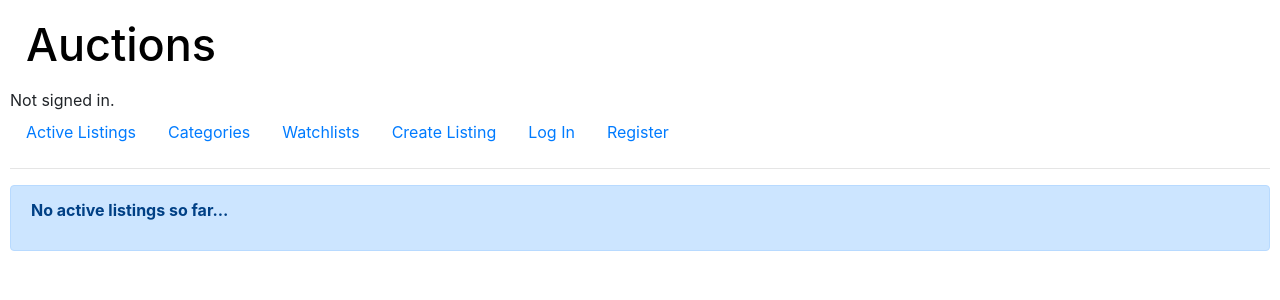
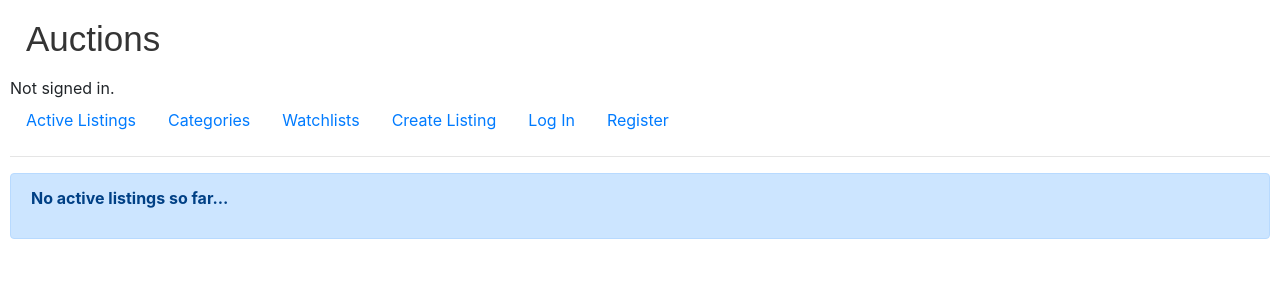
Before and after one commit to siva-mummadisetti/Auctions, a Django app: page / in a window 1280 px wide. Shown: the top 300 px of the page. Run offline with Django 3.2, Linux system fonts and the light colour scheme; data that the repository does not hold is empty; some libraries are stand-ins or nearby versions.

Commit message:
Update styles.css

```diff
--- a/auctions/static/auctions/styles.css
+++ b/auctions/static/auctions/styles.css
@@ -11,10 +11,10 @@ body {
             background-color:red;
         }
         75%{
-            left: 45%
+            left: 35%
         }
         80%{
-            font-size: 45px;
+            font-size: 35px;
         }
         100%{
             left: 0%;
@@ -25,5 +25,8 @@ body {
     position: relative;
     animation-name: custom;
     animation-duration: 2s;
-    font-size: 45px;
+    font-size: 35px;
+    color: rgba(0, 0, 0, 0.795);
+    font: weight 330px;
+    font-family: sans-serif;
 }
```
